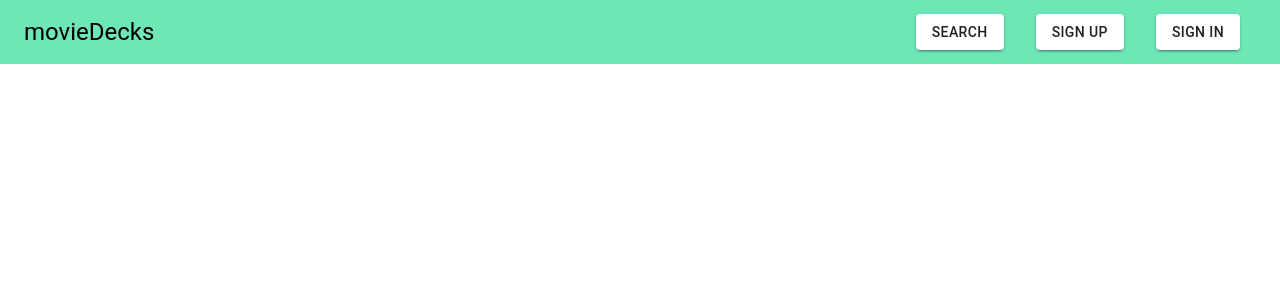
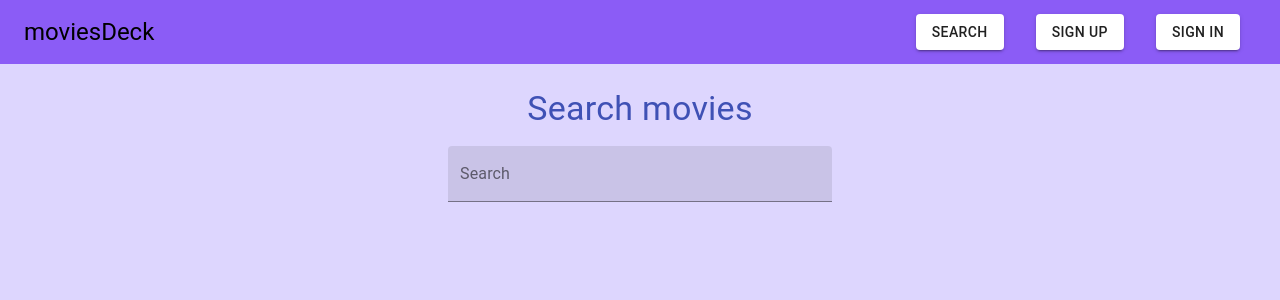
Before and after one commit to gopalbbharadva/movieDeck, a React (Create React App) app: page /Search in a window 1280 px wide. Shown: the top 300 px of the page. Built offline with nearby package versions, Linux system fonts and the light colour scheme.

Commit message:
feat:Search movie

```diff
--- a/src/App.js
+++ b/src/App.js
@@ -1,12 +1,17 @@
 import "./App.css";
 import Navbar from "./Components/Navbar";
 import Search from "./Components/Search";
-import { BrowserRouter as Router, Route, Switch } from "react-router-dom";
+import {
+  BrowserRouter as Router,
+  Redirect,
+  Route,
+  Switch,
+} from "react-router-dom";
 import Movie from "./Components/Movie";
 
 function App() {
   return (
-    <div style={{display:"flex",flexDirection:"column"}} className="App">
+    <div style={{ display: "flex", flexDirection: "column" }} className="App">
       <Router>
         <Navbar />
         <Switch>
@@ -16,6 +21,7 @@ function App() {
           <Route exact path="/Search">
             <Search />
           </Route>
+          <Redirect to="/" />
         </Switch>
       </Router>
     </div>
--- a/src/Components/Carditem.js
+++ b/src/Components/Carditem.js
@@ -11,6 +11,9 @@ const styles = makeStyles({
     display: "flex",
     justifyContent: "space-between",
   },
+  cardimg: {
+    maxWidth: "100%",
+  },
 });
 const imagepath = "https://image.tmdb.org/t/p/w1280";
 export default function Carditem(props) {
@@ -18,11 +21,12 @@ export default function Carditem(props) {
   return (
     <>
       {/* {console.log(movies)} */}
-      <Card className={classes.card}>
-        <CardActionArea >
+      <Card  className={classes.card}>
+        <CardActionArea>
           <CardMedia
+            className={classes.cardimg}
             component="img"
-            height="400"
+            height="350"
             alt="not render"
             image={imagepath + props.imgUrl}
           />
--- a/src/Components/Movie.js
+++ b/src/Components/Movie.js
@@ -29,6 +29,10 @@ export default function Movie() {
     },
   });
   const classes = styles();
+
+  const gridHandler=()=>{
+    console.log("sjdjsdjj")
+  }
   return (
     <>
       <div className={classes.toolbar}></div>
@@ -36,9 +40,8 @@ export default function Movie() {
         <Grid container spacing={4}>
           {movies.map((item) => {
             return (
-              <Grid xs={6} sm={4} lg={3} item>
+              <Grid xs={6} onClick={gridHandler} key={item.id} sm={4} lg={3} item>
                 <Carditem
-                  key={item.id}
                   imgUrl={item.poster_path}
                   movieTitle={item.title}
                   movieRating={item.vote_average}
--- a/src/Components/Navbar.js
+++ b/src/Components/Navbar.js
@@ -16,10 +16,10 @@ const customStyles = makeStyles({
     },
   },
   appbar: {
-    backgroundColor: "#6EE7B7",
+    backgroundColor: "#8B5CF6",
   },
-  toolbar:{
-    height:"3rem"
+  toolbar: {
+    height: "3rem",
   },
   typo: {
     color: "black",
@@ -51,12 +51,12 @@ export default function Navbar() {
         <AppBar elevation="0" className={classes.appbar} position="fixed">
           <Toolbar className={classes.toolbar}>
             <Typography className={classes.typo} variant="h5" color="secondary">
-              <a href="#" className={classes.home}>
-                movieDecks
-              </a>
+              <NavLink to="/" className={classes.home}>
+                moviesDeck
+              </NavLink>
             </Typography>
             <div className={classes.maindiv}>
-              <NavLink style={{textDecoration:"none"}} to="/Search">
+              <NavLink style={{ textDecoration: "none" }} to="/Search">
                 <Button
                   onClick={btnHandler}
                   className={classes.btn}
--- a/src/Components/Search.js
+++ b/src/Components/Search.js
@@ -1,9 +1,75 @@
-import React from 'react'
+import React, { useEffect, useState } from "react";
+import Textfield from "@material-ui/core/TextField";
+import Grid from "@material-ui/core/Grid";
+import Typography from "@material-ui/core/Typography";
+import Carditem from "./Carditem";
+import { makeStyles } from "@material-ui/core";
+import { Container } from "@material-ui/core";
+
+const search_api =
+  "https://api.themoviedb.org/3/search/movie?&api_key=04c35731a5ee918f014970082a0088b1&query=";
 
 export default function Search() {
-    return (
-        <div>
-            <h1>Search component</h1>
-        </div>
-    )
+  const [searchMovie, setSearchMovie] = useState();
+  let [movies, SetMovies] = useState([]);
+
+  //   useEffect(()=>{
+  //         formHandler();
+  //   },[])
+
+  const formHandler = async (e) => {
+    e.preventDefault();
+    await fetch(search_api + searchMovie)
+      .then((data) => data.json())
+      .then((jsonData) => {
+        movies = jsonData.results;
+        SetMovies(movies);
+      });
+    setSearchMovie("");
+  };
+  const styles = makeStyles({
+    textfield: {
+      width: "24rem",
+      backgroundClip: "#C4B5FD",
+      margin: "1rem",
+    },
+    typo: {
+    //   padding: "0.4rem",
+    },
+  });
+
+  const classes = styles();
+  return (
+    <div style={{ marginTop: "5rem" }}>
+      <Typography variant="h4" className={classes.typo} color="primary">
+        Search movies
+      </Typography>
+      <form onSubmit={formHandler}>
+        <Textfield
+          value={searchMovie}
+          color="primary"
+          className={classes.textfield}
+          onChange={(e) => setSearchMovie(e.target.value)}
+          label="Search"
+          placeholder="Search movies..."
+          variant="filled"
+        />
+      </form>
+      <Container>
+        <Grid container spacing={4}>
+          {movies.map((item) => {
+            return (
+              <Grid xs={6} key={item.id} sm={4} lg={3} item>
+                <Carditem
+                  imgUrl={item.poster_path}
+                  movieTitle={item.title}
+                  movieRating={item.vote_average}
+                />
+              </Grid>
+            );
+          })}
+        </Grid>
+      </Container>
+    </div>
+  );
 }
--- a/src/index.css
+++ b/src/index.css
@@ -1,13 +1,8 @@
 body {
-  margin: 0;
-  font-family: -apple-system, BlinkMacSystemFont, 'Segoe UI', 'Roboto', 'Oxygen',
-    'Ubuntu', 'Cantarell', 'Fira Sans', 'Droid Sans', 'Helvetica Neue',
-    sans-serif;
-  -webkit-font-smoothing: antialiased;
-  -moz-osx-font-smoothing: grayscale;
+  background-color: #DDD6FE;
 }
 
 code {
-  font-family: source-code-pro, Menlo, Monaco, Consolas, 'Courier New',
+  font-family: source-code-pro, Menlo, Monaco, Consolas, "Courier New",
     monospace;
 }
```
